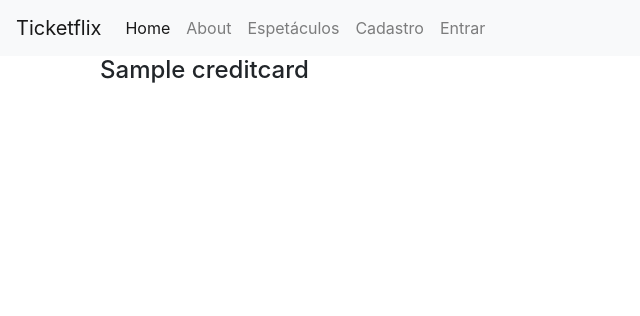
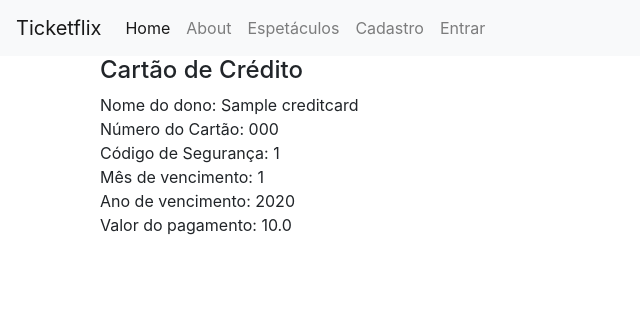
Before and after one commit to DSW-2018-2/Ticketflix, a Django app: page /payment/credit_card/detail/1 in a window 1280 px wide. Shown: the top 316 px of the page, without its empty margins (0-640 px from the left). Run offline with Django 3.2, Linux system fonts and the light colour scheme; tables that the repository leaves empty hold one stand-in row (values such as "Sample post"); parts of the project's set-up code (start-up, migrations or seed data) failed here and were passed over; some libraries are stand-ins or nearby versions.

Commit message:
Improving template bank_ticket_detail.html
Improving template credit_card_detail.html

Co-authored-by: Diego França <diegobmf@gmail.com>
Co-authored-by: Natália Rodrigues <nataliamrq@gmail.com>

```diff
--- a/ticketflix/templates/payment/credit_card_detail.html
+++ b/ticketflix/templates/payment/credit_card_detail.html
@@ -1,9 +1,14 @@
 {% extends "base.html" %} {% load static %} {% block title %}Credit Card: {% endblock %} {% block content %}
 <div class="container">
-
+    <h4>Cartão de Crédito</h4>
     <div class="row">
         <div class="col-sm-12">
-            <h4>{{ object.ownerName }}</h4>
+            Nome do dono: {{ object.ownerName }}<br>
+            Número do Cartão: {{ object.cardNumber }}<br>
+            Código de Segurança: {{ object.securityCode }}<br>
+            Mês de vencimento: {{ object.expireMonth }}<br>
+            Ano de vencimento: {{ object.expireYear }}<br>
+            Valor do pagamento: {{ object.purchase.total_price }}<br>
         </div>
     </div>
 </div>
```
Also changed, not shown: ticketflix/templates/payment/bank_ticket_detail.html (+5 -2 lines).
